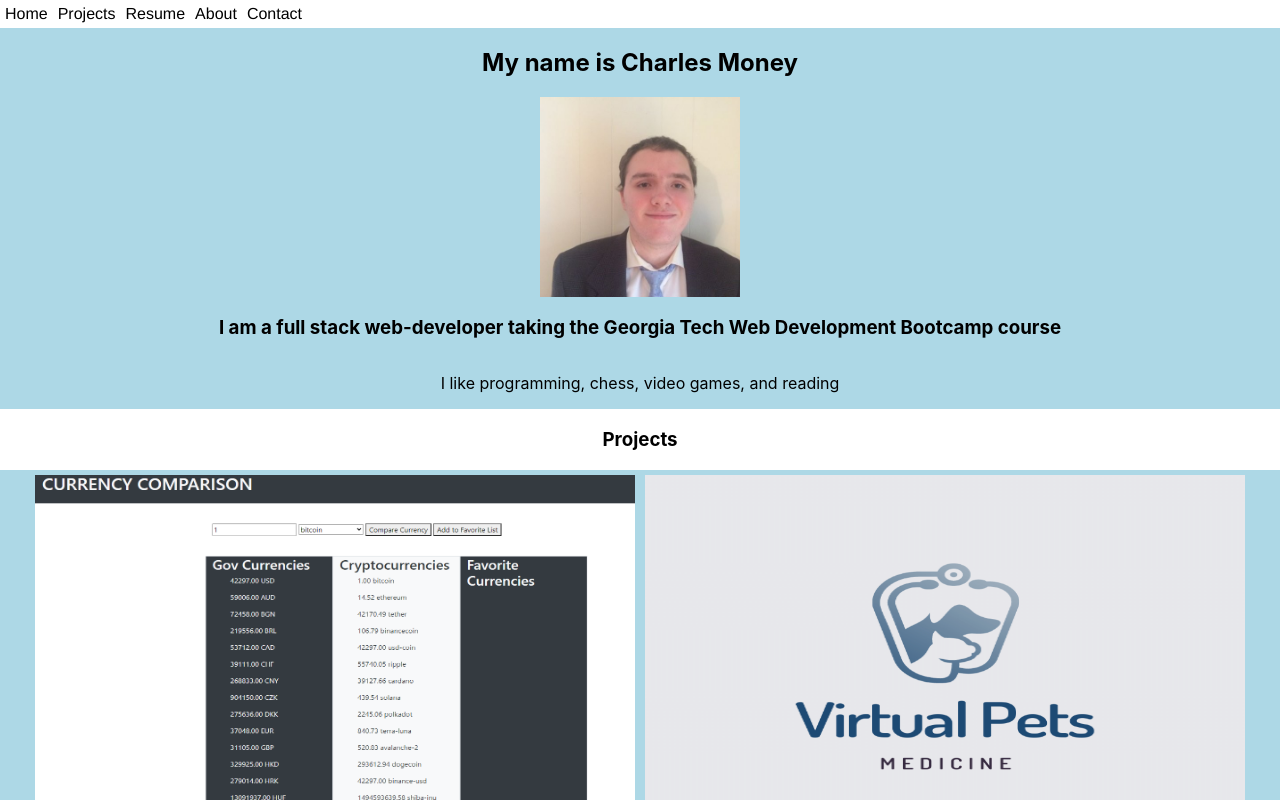
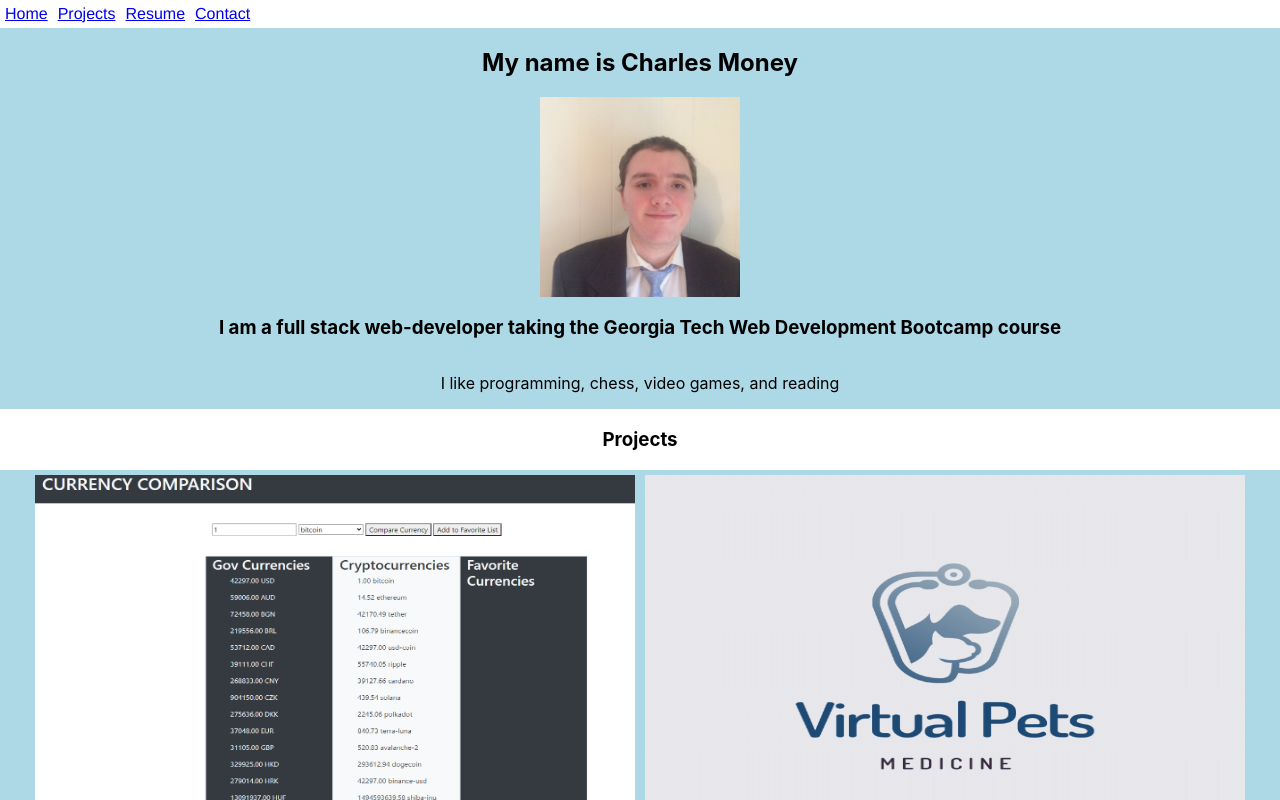
Before and after one commit to cmoney574/myportfolio, a React (Create React App) app: page / in a window 1280 px wide. Shown: the top 800 px of the page. Built offline with nearby package versions, Linux system fonts and the light colour scheme.

Commit message:
more changes

```diff
--- a/src/components/Contact.js
+++ b/src/components/Contact.js
@@ -26,9 +26,9 @@ export default function Contact() {
 
                     <a href="cmoney5748@gmail.com">cmoney5748@gmail.com</a>
 
-                    <a href="#https://github.com/cmoney574">Github</a>
+                    <a href="https://github.com/cmoney574">Github</a>
 
-                    <a href="#https://www.linkedin.com/in/charles-money-068351133">LinkedIn</a>
+                    <a href="https://www.linkedin.com/in/charles-money-068351133">LinkedIn</a>
                     </section>
         </div>
         </section>
--- a/src/components/Navbar.js
+++ b/src/components/Navbar.js
@@ -15,19 +15,16 @@ export default function Nav() {
         }}
       >
         <div style={linkStyle}>
-          Home
+          <a href='https://cmoney574.github.io/myportfolio/'>Home</a>
         </div>
         <div style={linkStyle}>
-          Projects
+        <a href='#Project'>Projects</a>
         </div>
         <div style={linkStyle}>
-          Resume
+        <a href='../images/CMoneyResume.pdf'>Resume</a>
         </div>
         <div style={linkStyle}>
-         About
-        </div>
-        <div style={linkStyle}>
-          Contact
+        <a href='cmoney5748@gmail.com'>Contact</a>
         </div>
       </section>
     </nav>
```
Also changed, not shown: 1 other file (tests, documents, lock files or other folders).
